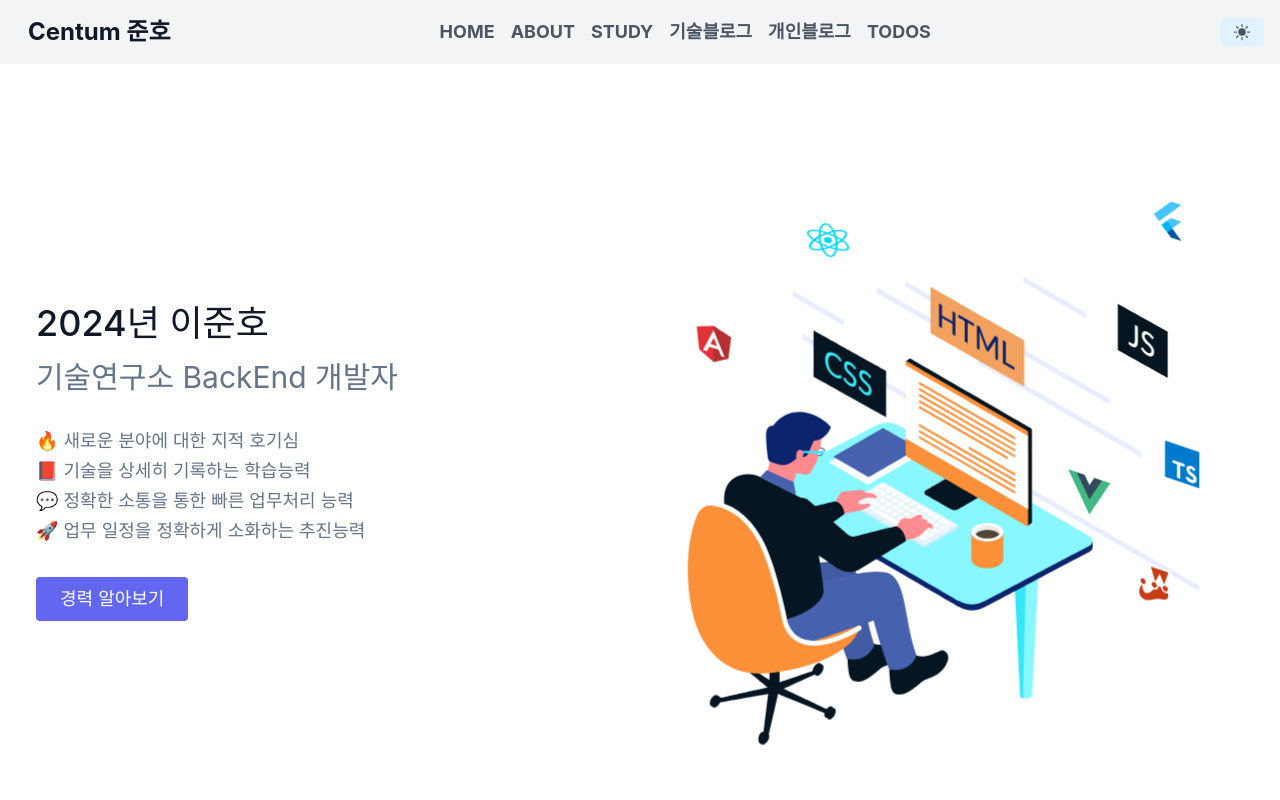
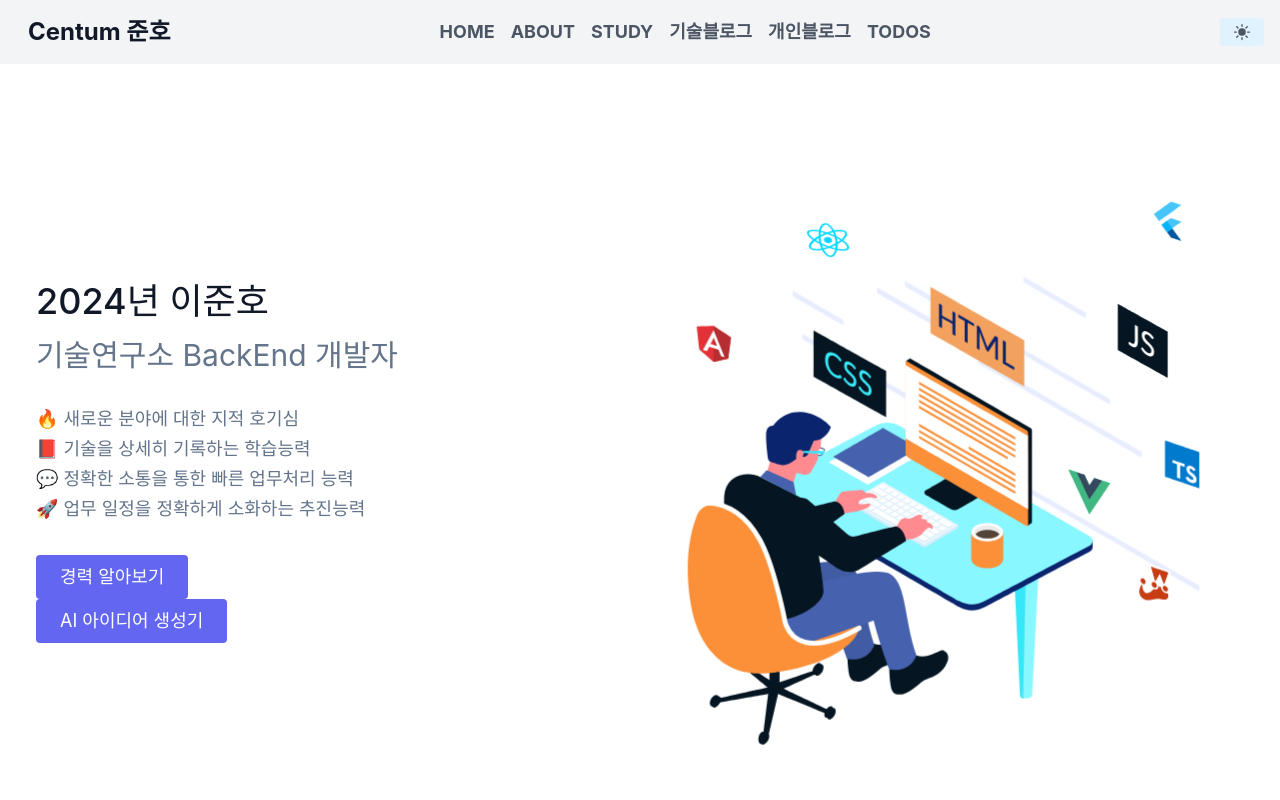
Before and after one commit to Centumjoonho/nextjs_portfolio_add_notion, a Next.js app: page / in a window 1280 px wide. Shown: the top 800 px of the page. Built offline with nearby package versions, Linux system fonts and the light colour scheme.

Commit message:
Update hero.js

```diff
--- a/components/home/hero.js
+++ b/components/home/hero.js
@@ -24,6 +24,11 @@ export default function Hero() {
               경력 알아보기
             </Link>
           </div>
+    <div className="flex justify-center md:justify-start">
+            <Link href="https://richidea-16a42.web.app/" className="btn-project">
+              AI 아이디어 생성기
+            </Link>
+          </div>
         </div>
         <div className="w-5/6 md:w-1/2">
           <Anime></Anime>
```
